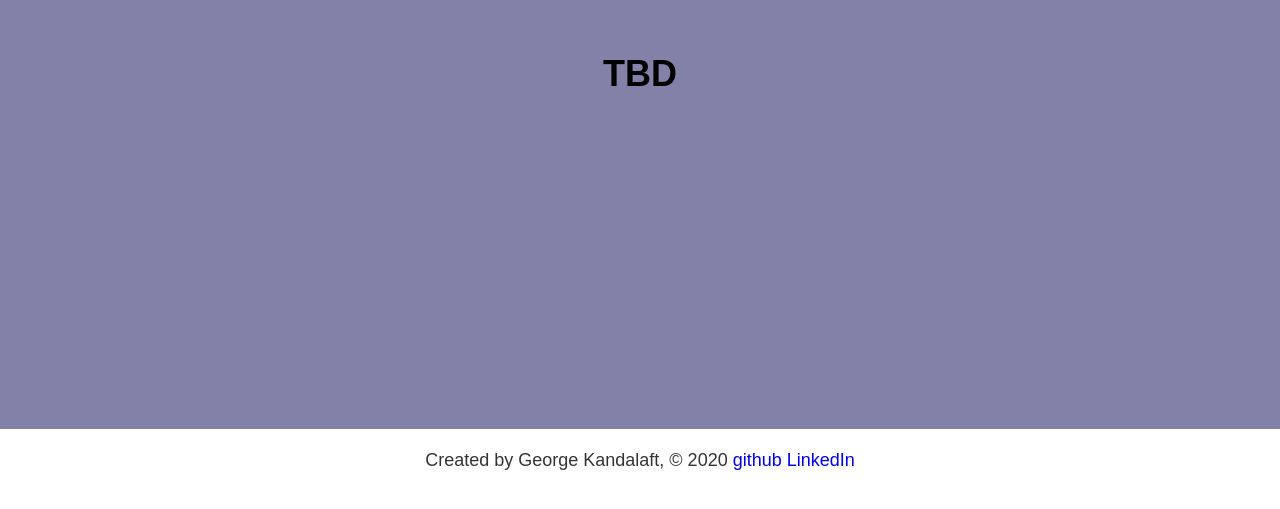
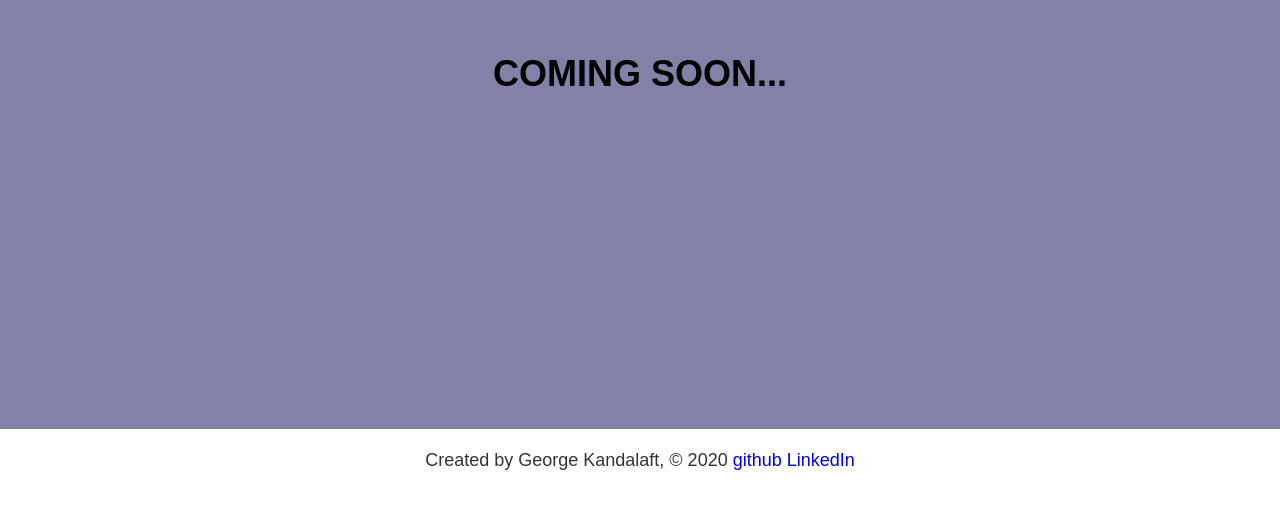
Before and after one commit to Georges1998/personal-website, a Gatsby site: page / in a window 1280 px wide. Shown: the part 281-790 px from the top of the page. Built offline with nearby package versions, Linux system fonts and the light colour scheme; Gatsby itself is replaced by a stand-in of ours.

Commit message:
coming soon

```diff
--- a/src/components/layout/tbd.jsx
+++ b/src/components/layout/tbd.jsx
@@ -5,7 +5,7 @@ const Tbd = () => {
     return (
         <div className={layoutStyles.tbd}>
             <h1>
-                TBD
+                COMING SOON...
             </h1>
         </div>
     )
```
